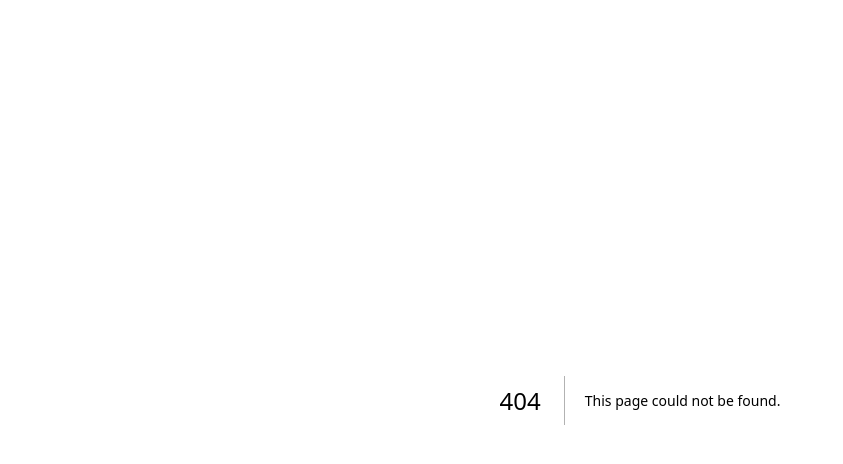
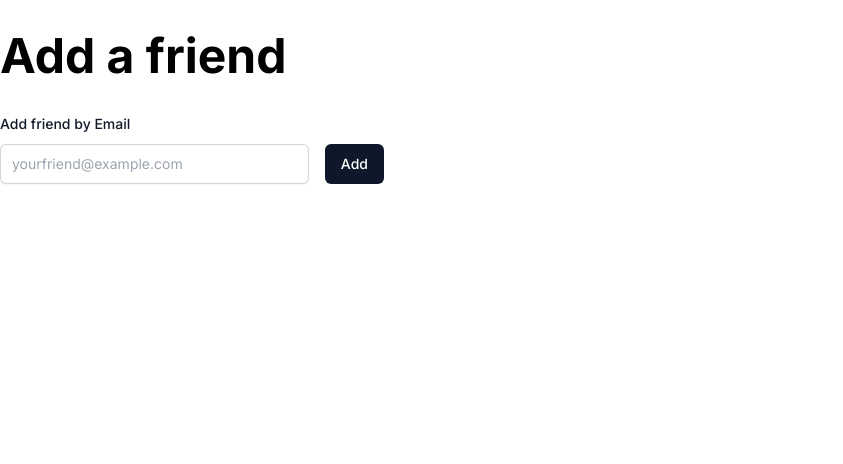
Before and after one commit to shreyasvaidya9/realtime-chat, a Next.js app: page /dashboard/add in a window 1280 px wide. Before the commit this address had no page. Shown: the top 464 px of the page, without its empty margins (0-843 px from the left). Built offline with nearby package versions, Linux system fonts and the light colour scheme.

Commit message:
Added the send friend requests functionality.

```diff
--- /dev/null
+++ b/src/app/(dashboard)/dashboard/add/page.tsx
@@ -0,0 +1,15 @@
+import AddFriendButton from "@/components/AddFriendButton";
+import { FC } from "react";
+
+interface PageProps {}
+
+const Page: FC<PageProps> = ({}) => {
+  return (
+    <main className="pt-8">
+      <h1 className="font-bold text-5xl mb-8">Add a friend</h1>
+      <AddFriendButton />
+    </main>
+  );
+};
+
+export default Page;
--- /dev/null
+++ b/src/app/(dashboard)/dashboard/page.tsx
@@ -0,0 +1,14 @@
+import { FC } from "react";
+import Button from "@/components/ui/Button";
+import { getServerSession } from "next-auth";
+import { authOptions } from "@/lib/auth";
+
+interface pageProps {}
+
+const page: FC<pageProps> = async ({}) => {
+  const session = await getServerSession(authOptions);
+
+  return <pre>{JSON.stringify(session)}</pre>;
+};
+
+export default page;
--- /dev/null
+++ b/src/app/api/friends/add/route.ts
@@ -0,0 +1,68 @@
+import { fetchRedis } from "@/helpers/redis";
+import { authOptions } from "@/lib/auth";
+import { db } from "@/lib/db";
+import { addFriendValidator } from "@/lib/validations/add-friend";
+import { getServerSession } from "next-auth";
+import { z } from "zod";
+
+export const POST = async (req: Request) => {
+  try {
+    const body = await req.json();
+
+    const { email: emailToAdd } = addFriendValidator.parse(body.email);
+
+    const idToAdd = (await fetchRedis(
+      "get",
+      `user:email:${emailToAdd}`
+    )) as string;
+
+    if (!idToAdd) {
+      return new Response("This person does not exist.", { status: 400 });
+    }
+
+    const session = await getServerSession(authOptions);
+
+    if (!session) {
+      return new Response("Unauthorized", { status: 401 });
+    }
+
+    if (idToAdd === session.user.id) {
+      return new Response("You cannot add yourself as a friend.", {
+        status: 400,
+      });
+    }
+
+    // check if user friend request is already sent
+    const isAlreadyAdded = (await fetchRedis(
+      "sismember",
+      `user:${idToAdd}:incoming_friend_requests`,
+      session.user.id
+    )) as 0 | 1;
+
+    if (isAlreadyAdded) {
+      return new Response("Already added this user", { status: 400 });
+    }
+
+    // check if user is already a friend
+    const isAlreadyFriend = (await fetchRedis(
+      "sismember",
+      `user:${session.user.id}:friends`,
+      idToAdd
+    )) as 0 | 1;
+
+    if (isAlreadyFriend) {
+      return new Response("Already Friends with this user", { status: 400 });
+    }
+
+    // valid request, send friend request
+    await db.sadd(`user:${idToAdd}:incoming_friend_requests`, session.user.id);
+
+    return new Response("OK");
+  } catch (error) {
+    if (error instanceof z.ZodError) {
+      return new Response("Invalid request payload", { status: 422 });
+    }
+
+    return new Response("Invalid Request", { status: 400 });
+  }
+};
--- a/src/app/dashboard/page.tsx
+++ /dev/null
@@ -1,9 +0,0 @@
-import { FC } from "react";
-
-interface pageProps {}
-
-const page: FC<pageProps> = ({}) => {
-  return <div>page</div>;
-};
-
-export default page;
--- /dev/null
+++ b/src/components/AddFriendButton.tsx
@@ -0,0 +1,82 @@
+"use client";
+
+import { FC, useState } from "react";
+import Button from "./ui/Button";
+import { addFriendValidator } from "@/lib/validations/add-friend";
+import axios, { AxiosError } from "axios";
+import { z } from "zod";
+import { useForm } from "react-hook-form";
+import { zodResolver } from "@hookform/resolvers/zod";
+
+interface AddFriendButtonProps {}
+
+type FormData = z.infer<typeof addFriendValidator>;
+
+const AddFriendButton: FC<AddFriendButtonProps> = ({}) => {
+  const [showSuccessState, setShowSuccessState] = useState<boolean>(false);
+
+  const {
+    register,
+    handleSubmit,
+    setError,
+    formState: { errors },
+  } = useForm<FormData>({
+    resolver: zodResolver(addFriendValidator),
+  });
+
+  const addFriend = async (email: string) => {
+    try {
+      const validatedEmail = addFriendValidator.parse({ email });
+
+      await axios.post("/api/friends/add", {
+        email: validatedEmail,
+      });
+
+      setShowSuccessState(true);
+    } catch (error) {
+      if (error instanceof z.ZodError) {
+        setError("email", { message: error.message });
+        return;
+      }
+
+      if (error instanceof AxiosError) {
+        setError("email", { message: error.response?.data });
+        return;
+      }
+
+      setError("email", { message: "Something went wrong." });
+    }
+  };
+
+  const onSubmit = (data: FormData) => {
+    addFriend(data.email);
+  };
+
+  return (
+    <form onSubmit={handleSubmit(onSubmit)} className="max-w-sm">
+      <label
+        htmlFor="email"
+        className="block text-sm font-medium leading-6 text-gray-900"
+      >
+        Add friend by Email
+      </label>
+      <div className="mt-2 flex gap-4">
+        <input
+          {...register("email")}
+          type="text"
+          className="block w-full rounded-md border-0 py-1.5 text-gray-900 shadow-sm ring-1 ring-inset ring-gray-300 placeholder:text-gray-400 focus:ring-2 focus:ring-inset focus:ring-indigo-600 sm:text-sm sm:leading-6"
+          placeholder="yourfriend@example.com"
+        />
+        <Button>Add</Button>
+      </div>
+      {errors.email?.message ? (
+        <p className="mt-1 text-sm text-red-600">{errors.email?.message}</p>
+      ) : null}
+      {showSuccessState ? (
+        <p className="mt-1 text-sm text-green-600">Friend Request Sent</p>
+      ) : null}
+    </form>
+  );
+};
+
+export default AddFriendButton;
--- /dev/null
+++ b/src/helpers/redis.ts
@@ -0,0 +1,26 @@
+const upstashRedisRestUrl = process.env.UPSTASH_REDIS_REST_URL;
+const authToken = process.env.UPSTASH_REDIS_REST_TOKEN;
+
+type Command = "zrange" | "sismember" | "get" | "smembers";
+
+export async function fetchRedis(
+  command: Command,
+  ...args: (string | number)[]
+) {
+  const commandUrl = `${upstashRedisRestUrl}/${command}/${args.join("/")}`;
+
+  const response = await fetch(commandUrl, {
+    headers: {
+      Authorization: `Bearer ${authToken}`,
+    },
+    cache: "no-store",
+  });
+
+  if (!response.ok) {
+    throw new Error(`Error executing Redis command: ${response.statusText}`);
+  }
+
+  const data = await response.json();
+
+  return data.result;
+}
--- /dev/null
+++ b/src/lib/validations/add-friend.ts
@@ -0,0 +1,5 @@
+import { z } from "zod";
+
+export const addFriendValidator = z.object({
+  email: z.string().email(),
+});
--- a/tailwind.config.js
+++ b/tailwind.config.js
@@ -1,18 +1,18 @@
 /** @type {import('tailwindcss').Config} */
 module.exports = {
   content: [
-    './src/pages/**/*.{js,ts,jsx,tsx,mdx}',
-    './src/components/**/*.{js,ts,jsx,tsx,mdx}',
-    './src/app/**/*.{js,ts,jsx,tsx,mdx}',
+    "./src/pages/**/*.{js,ts,jsx,tsx,mdx}",
+    "./src/components/**/*.{js,ts,jsx,tsx,mdx}",
+    "./src/app/**/*.{js,ts,jsx,tsx,mdx}",
   ],
   theme: {
     extend: {
       backgroundImage: {
-        'gradient-radial': 'radial-gradient(var(--tw-gradient-stops))',
-        'gradient-conic':
-          'conic-gradient(from 180deg at 50% 50%, var(--tw-gradient-stops))',
+        "gradient-radial": "radial-gradient(var(--tw-gradient-stops))",
+        "gradient-conic":
+          "conic-gradient(from 180deg at 50% 50%, var(--tw-gradient-stops))",
       },
     },
   },
-  plugins: [],
-}
+  plugins: [require("@tailwindcss/forms")],
+};
```
Also changed, not shown: package.json (+6 -1 lines), src/app/(auth)/login/page.tsx (renamed from src/app/login/page.tsx), 1 other file (tests, documents, lock files or other folders).
